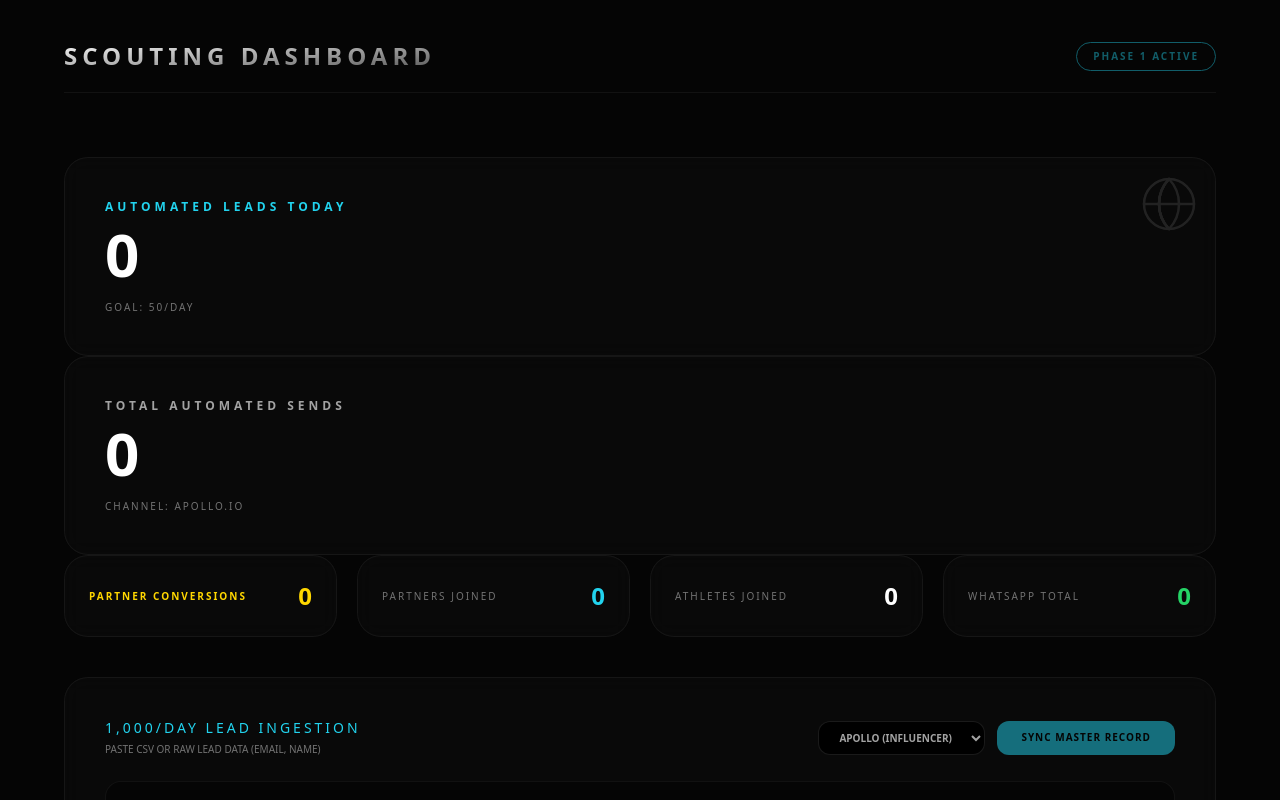
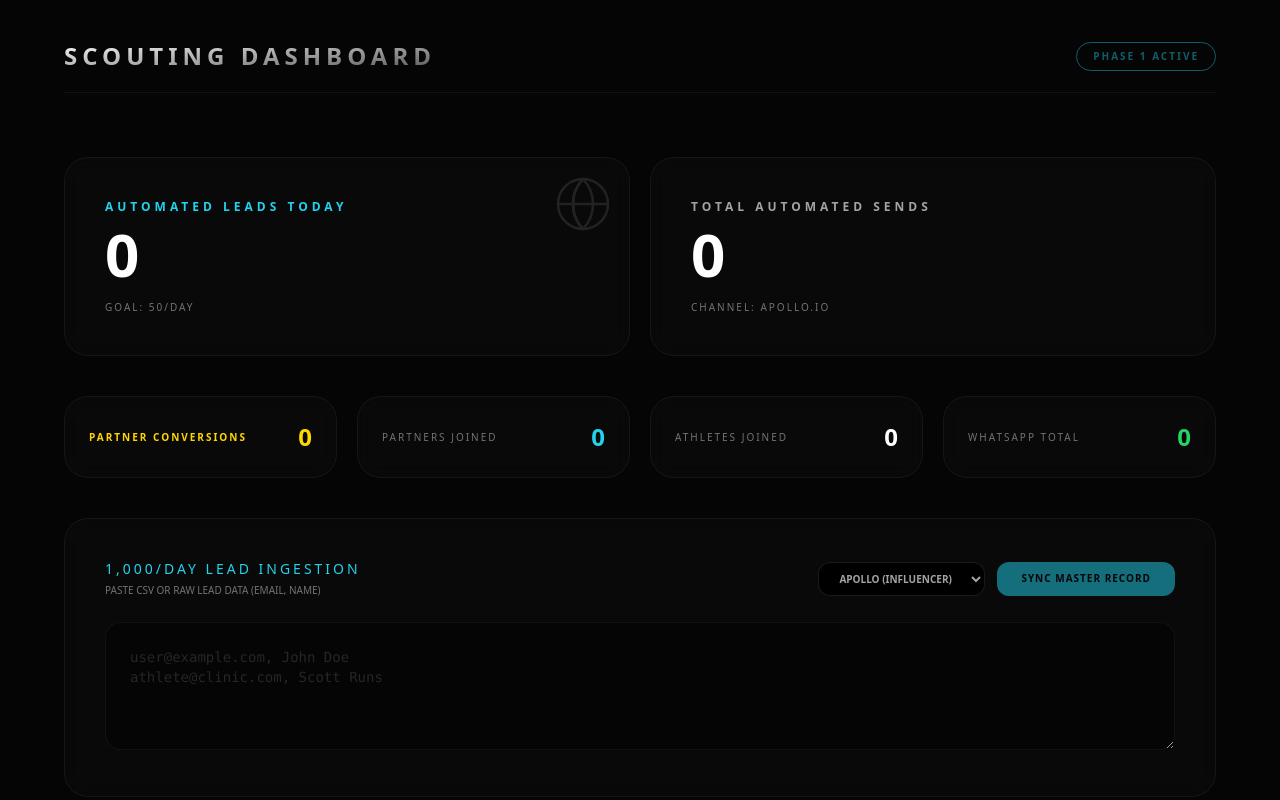
Before and after one commit to aisha581/mrworkout, a Next.js app: page /dashboard-alpha in a window 1280 px wide. Shown: the top 800 px of the page. Built offline with nearby package versions, Linux system fonts and the light colour scheme; no server answers; the database is empty.

Commit message:
FIX: JSX class to className in DashboardAlpha

```diff
--- a/app/dashboard-alpha/page.tsx
+++ b/app/dashboard-alpha/page.tsx
@@ -209,7 +209,7 @@
                     </div>
                 </header>
 
-                <div class="grid grid-cols-1 md:grid-cols-2 gap-5 mb-10">
+                <div className="grid grid-cols-1 md:grid-cols-2 gap-5 mb-10">
                     <div className="glass-card rounded-3xl p-10 border-cyan-400/30 bg-cyan-400/5 relative overflow-hidden">
                         <div className="absolute top-0 right-0 p-4 opacity-10">
                             <svg width="60" height="60" viewBox="0 0 24 24" fill="none" stroke="currentColor" strokeWidth="1" strokeLinecap="round" strokeLinejoin="round"><circle cx="12" cy="12" r="10"/><path d="M12 2a14.5 14.5 0 0 0 0 20 14.5 14.5 0 0 0 0-20"/><path d="M2 12h20"/><path d="M12 2a14.5 14.5 0 0 0 0 20"/><path d="M12 2a14.5 14.5 0 0 0 0 20"/></svg>
```
